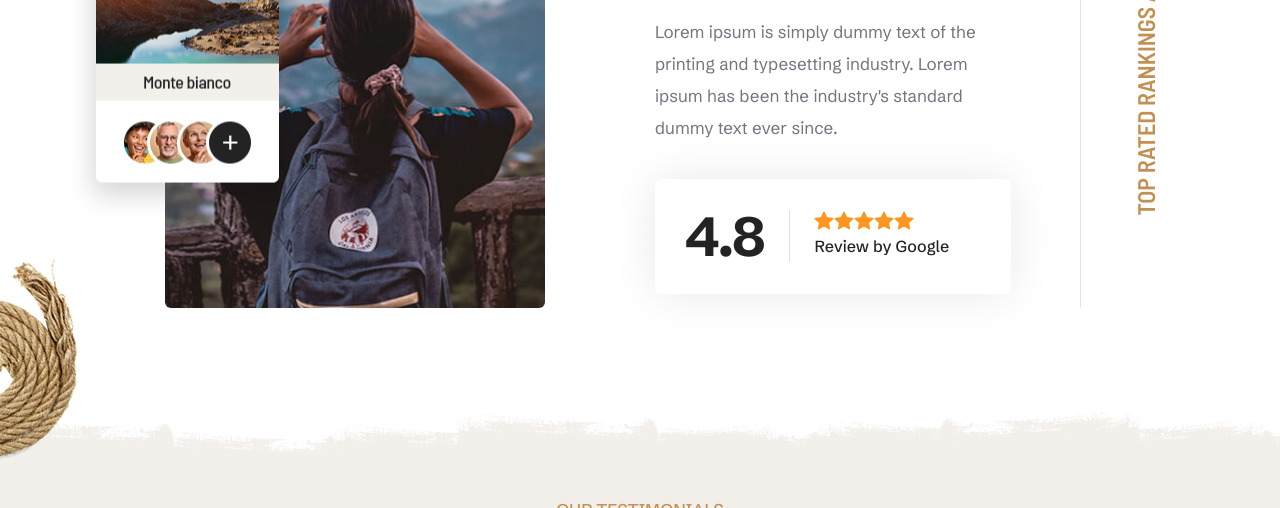
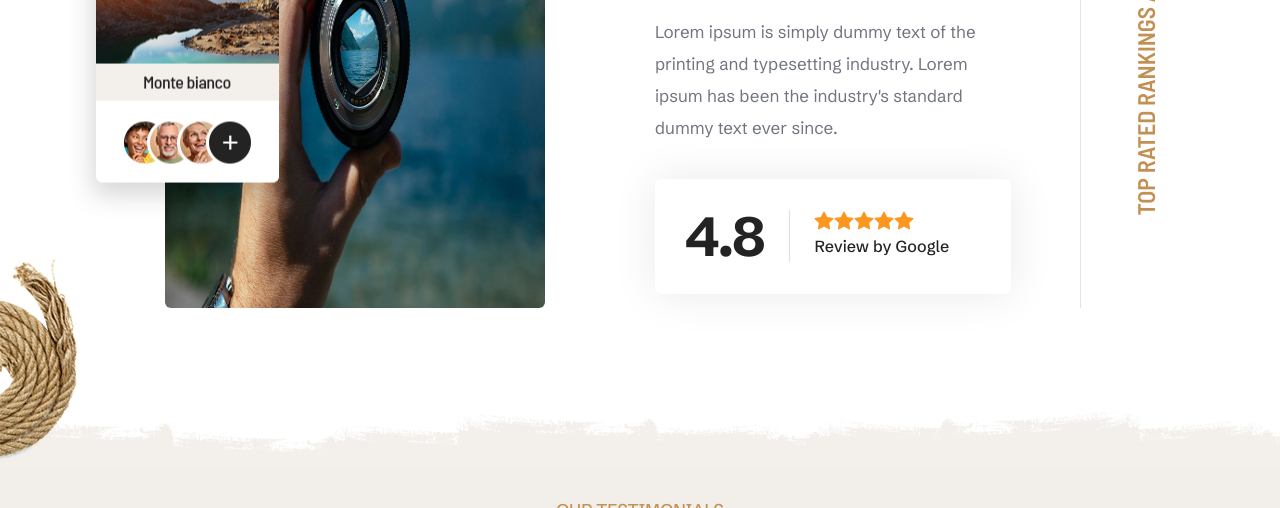
Before and after one commit to ilija-alassaad/Travel-project, a website: page public/reviews.html in a window 1280 px wide. Shown: the part 804-1312 px from the top of the page. Drawn offline with Linux system fonts and the light colour scheme.

Commit message:
change reviews img

```diff
--- a/public/reviews.html
+++ b/public/reviews.html
@@ -162,7 +162,7 @@
             <div class="container">
                 <div class="row align-items-center position-relative">
                     <div class="col-9 col-lg-4 col-md-7 col-sm-10 position-relative offset-lg-1 offset-sm-2 offset-3 p-0 lg-ps-15px lg-pe-15px md-mb-50px" data-anime='{ "translateX": [0, 0], "opacity": [0,1], "duration": 1200, "delay": 0, "staggervalue": 150, "easing": "easeOutQuad" }'>
-                        <img src="images/reviews/reviews-2.jpg" class="border-radius-6px md-w-100" alt=""><!--410*560-->
+                        <img src="images/reviews/reviews-1.jpg" class="border-radius-6px md-w-100" alt=""><!--410*560-->
                         <img class="position-absolute left-minus-100px top-80px" src="images/reviews/reviews-1.webp" alt="" data-bottom-top="transform: translateY(50px)" data-top-bottom="transform: translateY(-50px)"><!--240*310-->
                     </div>
                     <div class="col-xl-5 offset-xl-1 col-lg-6 col-md-10 md-mb-5 sm-mb-20">
```
Also changed, not shown: public/images/reviews/reviews-1.jpg (added), public/images/reviews/reviews-2.jpg (deleted).
